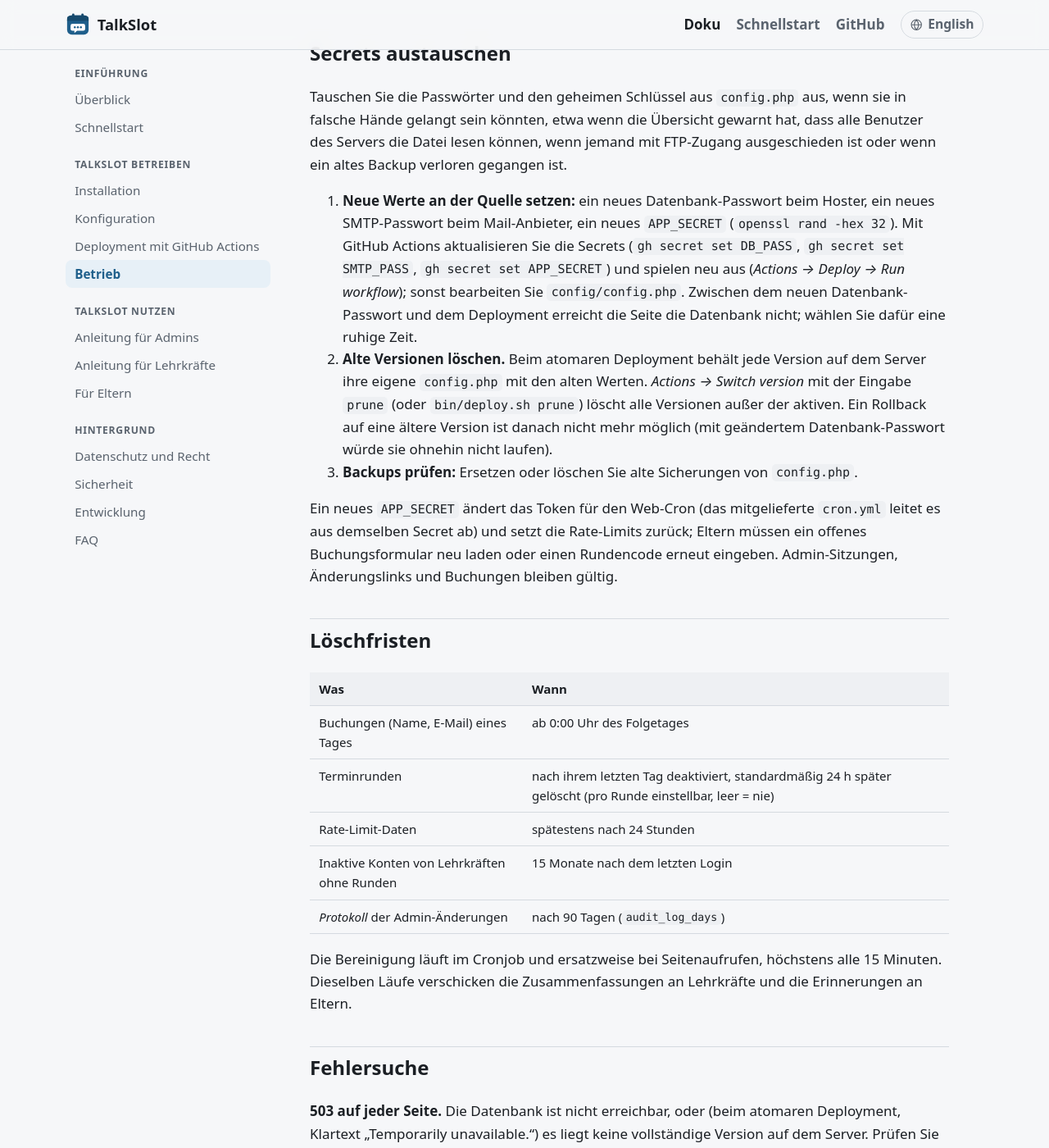
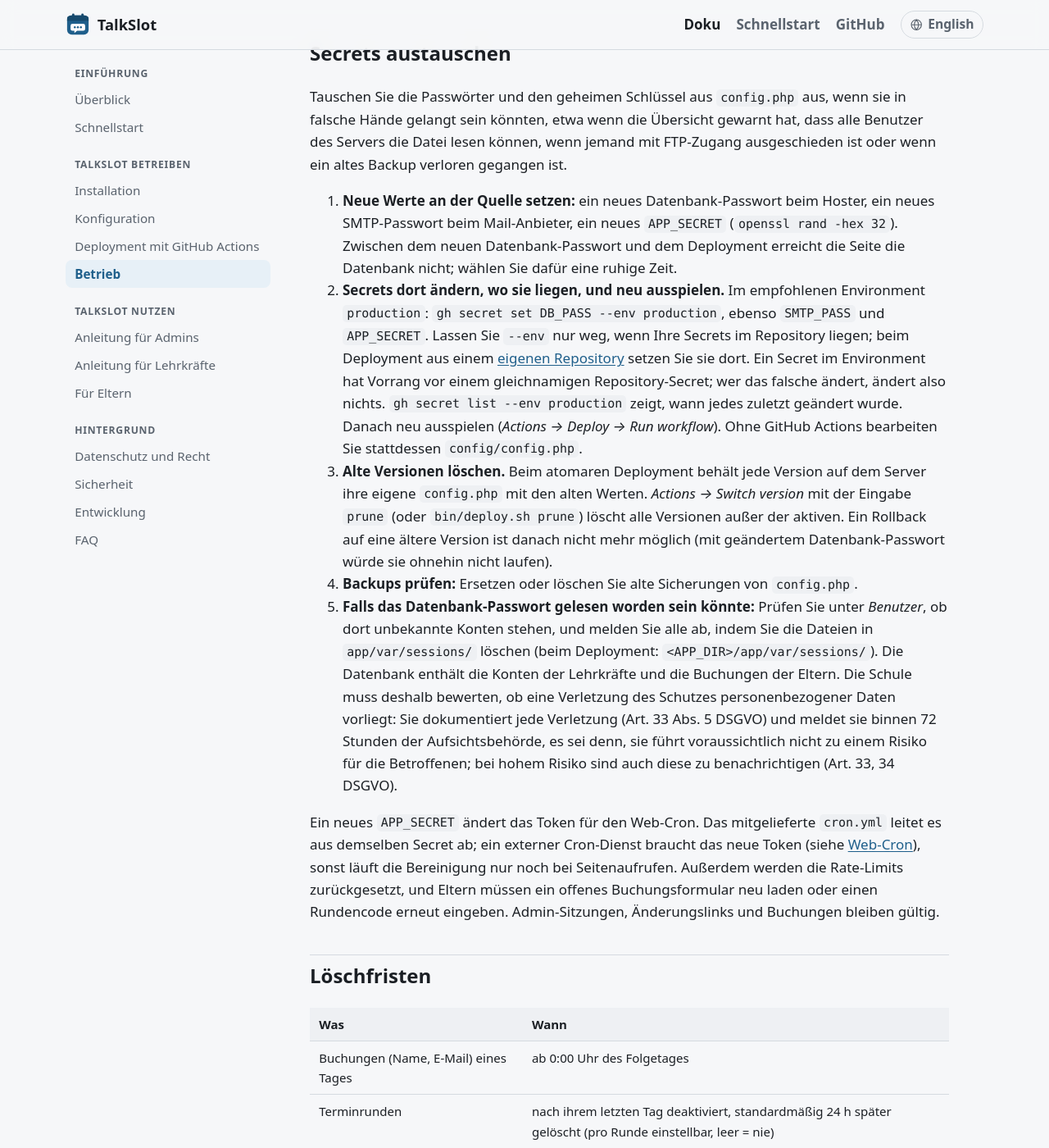
Before and after one commit to skornehl/talkslot, a Jekyll site: the page built from docs/de/guide/operations.md, in a window 1280 px wide and 1400 px high, scrolled down 1923 px. Shown: the whole window at 82% size. Built offline with Jekyll 4.4.1, drawn with Linux system fonts in a browser that asks for light colours.

Commit message:
docs(operations): change rotated secrets where they are stored, assess a possible data breach
`gh secret set` without `--env production` only sets a repository secret,
which the environment secret of the same name overrides: the deployment then
keeps the old value. The guide now names `--env production`, how to check the
update, signing everyone out, an external web cron and Art. 33/34 GDPR.

```diff
--- a/docs/de/guide/operations.md
+++ b/docs/de/guide/operations.md
@@ -67,20 +67,36 @@ gelangt sein könnten, etwa wenn die Übersicht gewarnt hat, dass alle Benutzer
 können, wenn jemand mit FTP-Zugang ausgeschieden ist oder wenn ein altes Backup verloren gegangen ist.
 
 1. **Neue Werte an der Quelle setzen:** ein neues Datenbank-Passwort beim Hoster, ein neues SMTP-Passwort
-   beim Mail-Anbieter, ein neues `APP_SECRET` (`openssl rand -hex 32`). Mit GitHub Actions aktualisieren
-   Sie die Secrets (`gh secret set DB_PASS`, `gh secret set SMTP_PASS`, `gh secret set APP_SECRET`) und
-   spielen neu aus (*Actions → Deploy → Run workflow*); sonst bearbeiten Sie `config/config.php`. Zwischen
-   dem neuen Datenbank-Passwort und dem Deployment erreicht die Seite die Datenbank nicht; wählen Sie dafür
-   eine ruhige Zeit.
-2. **Alte Versionen löschen.** Beim atomaren Deployment behält jede Version auf dem Server ihre eigene
+   beim Mail-Anbieter, ein neues `APP_SECRET` (`openssl rand -hex 32`). Zwischen dem neuen
+   Datenbank-Passwort und dem Deployment erreicht die Seite die Datenbank nicht; wählen Sie dafür eine
+   ruhige Zeit.
+2. **Secrets dort ändern, wo sie liegen, und neu ausspielen.** Im empfohlenen Environment `production`:
+   `gh secret set DB_PASS --env production`, ebenso `SMTP_PASS` und `APP_SECRET`. Lassen Sie `--env` nur
+   weg, wenn Ihre Secrets im Repository liegen; beim Deployment aus einem
+   [eigenen Repository]({{ '/de/guide/deployment/' | relative_url }}#deploying-from-your-own-repository)
+   setzen Sie sie dort. Ein Secret im Environment hat Vorrang vor einem gleichnamigen Repository-Secret;
+   wer das falsche ändert, ändert also nichts. `gh secret list --env production` zeigt, wann jedes zuletzt
+   geändert wurde. Danach neu ausspielen (*Actions → Deploy → Run workflow*). Ohne GitHub Actions
+   bearbeiten Sie stattdessen `config/config.php`.
+3. **Alte Versionen löschen.** Beim atomaren Deployment behält jede Version auf dem Server ihre eigene
    `config.php` mit den alten Werten. *Actions → Switch version* mit der Eingabe `prune` (oder
    `bin/deploy.sh prune`) löscht alle Versionen außer der aktiven. Ein Rollback auf eine ältere Version ist
    danach nicht mehr möglich (mit geändertem Datenbank-Passwort würde sie ohnehin nicht laufen).
-3. **Backups prüfen:** Ersetzen oder löschen Sie alte Sicherungen von `config.php`.
+4. **Backups prüfen:** Ersetzen oder löschen Sie alte Sicherungen von `config.php`.
+5. **Falls das Datenbank-Passwort gelesen worden sein könnte:** Prüfen Sie unter *Benutzer*, ob dort
+   unbekannte Konten stehen, und melden Sie alle ab, indem Sie die Dateien in `app/var/sessions/` löschen
+   (beim Deployment: `<APP_DIR>/app/var/sessions/`). Die Datenbank enthält die Konten der Lehrkräfte und die
+   Buchungen der Eltern. Die Schule muss deshalb bewerten, ob eine Verletzung des Schutzes
+   personenbezogener Daten vorliegt: Sie dokumentiert jede Verletzung (Art. 33 Abs. 5 DSGVO) und meldet sie
+   binnen 72 Stunden der Aufsichtsbehörde, es sei denn, sie führt voraussichtlich nicht zu einem Risiko
+   für die Betroffenen; bei hohem Risiko sind auch diese zu benachrichtigen (Art. 33, 34 DSGVO).
 
-Ein neues `APP_SECRET` ändert das Token für den Web-Cron (das mitgelieferte `cron.yml` leitet es aus
-demselben Secret ab) und setzt die Rate-Limits zurück; Eltern müssen ein offenes Buchungsformular neu laden
-oder einen Rundencode erneut eingeben. Admin-Sitzungen, Änderungslinks und Buchungen bleiben gültig.
+Ein neues `APP_SECRET` ändert das Token für den Web-Cron. Das mitgelieferte `cron.yml` leitet es aus
+demselben Secret ab; ein externer Cron-Dienst braucht das neue Token (siehe
+[Web-Cron]({{ '/de/guide/installation/' | relative_url }})), sonst läuft die Bereinigung nur noch bei
+Seitenaufrufen. Außerdem werden die Rate-Limits zurückgesetzt, und Eltern müssen ein offenes
+Buchungsformular neu laden oder einen Rundencode erneut eingeben. Admin-Sitzungen, Änderungslinks und
+Buchungen bleiben gültig.
 
 ## Löschfristen
 
```
Also changed, not shown: docs/guide/operations.md (+23 -9 lines).
